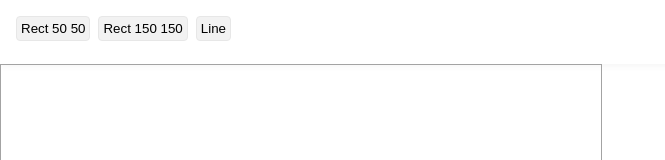
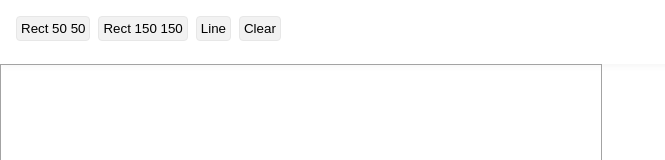
Before and after one commit to mccrush/loco, a Vue app: page / in a window 1280 px wide. Shown: the top 160 px of the page, without its empty margins (0-665 px from the left). Built offline with nearby package versions, Linux system fonts and the light colour scheme.

Commit message:
Add clear Butn

```diff
--- a/src/App.vue
+++ b/src/App.vue
@@ -1,6 +1,10 @@
 <template>
   <div>
-    <TheHeader @draw-rect="drawRect" @draw-curve="drawCurve" />
+    <TheHeader
+      @draw-rect="drawRect"
+      @draw-curve="drawCurve"
+      @draw-clear="drawClear"
+    />
     <BlockCanvas ref="canvas" />
   </div>
 </template>
@@ -17,6 +21,9 @@ export default {
     },
     drawCurve({ cp1x, cp1y, cp2x, cp2y, x1, y1, x2, y2 }) {
       this.$refs.canvas.drawCurve({ cp1x, cp1y, cp2x, cp2y, x1, y1, x2, y2 })
+    },
+    drawClear() {
+      this.$refs.canvas.drawClear()
     }
   }
 }
--- a/src/components/BlockCanvas.vue
+++ b/src/components/BlockCanvas.vue
@@ -8,6 +8,7 @@
 export default {
   data() {
     return {
+      canvas: null,
       ctx: null,
       width: 50,
       height: 50,
@@ -17,9 +18,9 @@ export default {
   methods: {
     drawInit() {
       console.log('init Draw')
-      let canvas = document.getElementById('canvas')
-      if (canvas.getContext) {
-        this.ctx = canvas.getContext('2d')
+      this.canvas = document.getElementById('canvas')
+      if (this.canvas.getContext) {
+        this.ctx = this.canvas.getContext('2d')
       }
     },
     drawRect({ x, y, w, h }) {
@@ -49,6 +50,15 @@ export default {
       const startX = X - this.width / 2
       const starty = Y - this.height * 2
       this.drawRect({ x: startX, y: starty, w: this.width, h: this.height })
+    },
+    drawClear() {
+      console.log('drawClear in canvas')
+      if (!this.ctx) {
+        this.drawInit()
+      }
+      this.ctx.clearRect(0, 0, this.canvas.width, this.canvas.height)
+      this.arrayFigurs = []
+      localStorage.setItem('arrayFigurs', JSON.stringify(this.arrayFigurs))
     }
   }
 }
--- a/src/components/TheHeader.vue
+++ b/src/components/TheHeader.vue
@@ -3,6 +3,7 @@
     <BtnDraw @click="drawRect(50, 50, 50, 50)" title="Rect 50 50" />
     <BtnDraw @click="drawRect(150, 150, 50, 50)" title="Rect 150 150" />
     <BtnDraw @click="drawCurve" title="Line" />
+    <BtnDraw @click="drawClear" title="Clear" />
   </div>
 </template>
 
@@ -11,7 +12,7 @@ import BtnDraw from './BtnDraw.vue'
 
 export default {
   components: { BtnDraw },
-  emits: ['draw-rect', 'draw-curve'],
+  emits: ['draw-rect', 'draw-curve', 'draw-clear'],
   methods: {
     drawRect(x, y, w, h) {
       console.log('Select drawRect')
@@ -26,12 +27,16 @@ export default {
       const x2 = arrayFigurs[1].x
       const y2 = arrayFigurs[1].y + 25
 
+      // Но можно строить более плавные линии, если использовать разность Х
       const cp1x = x2
       const cp1y = y1
       const cp2x = x1
       const cp2y = y2
 
       this.$emit('draw-curve', { cp1x, cp1y, cp2x, cp2y, x1, y1, x2, y2 })
+    },
+    drawClear() {
+      this.$emit('draw-clear')
     }
   }
 }
```
